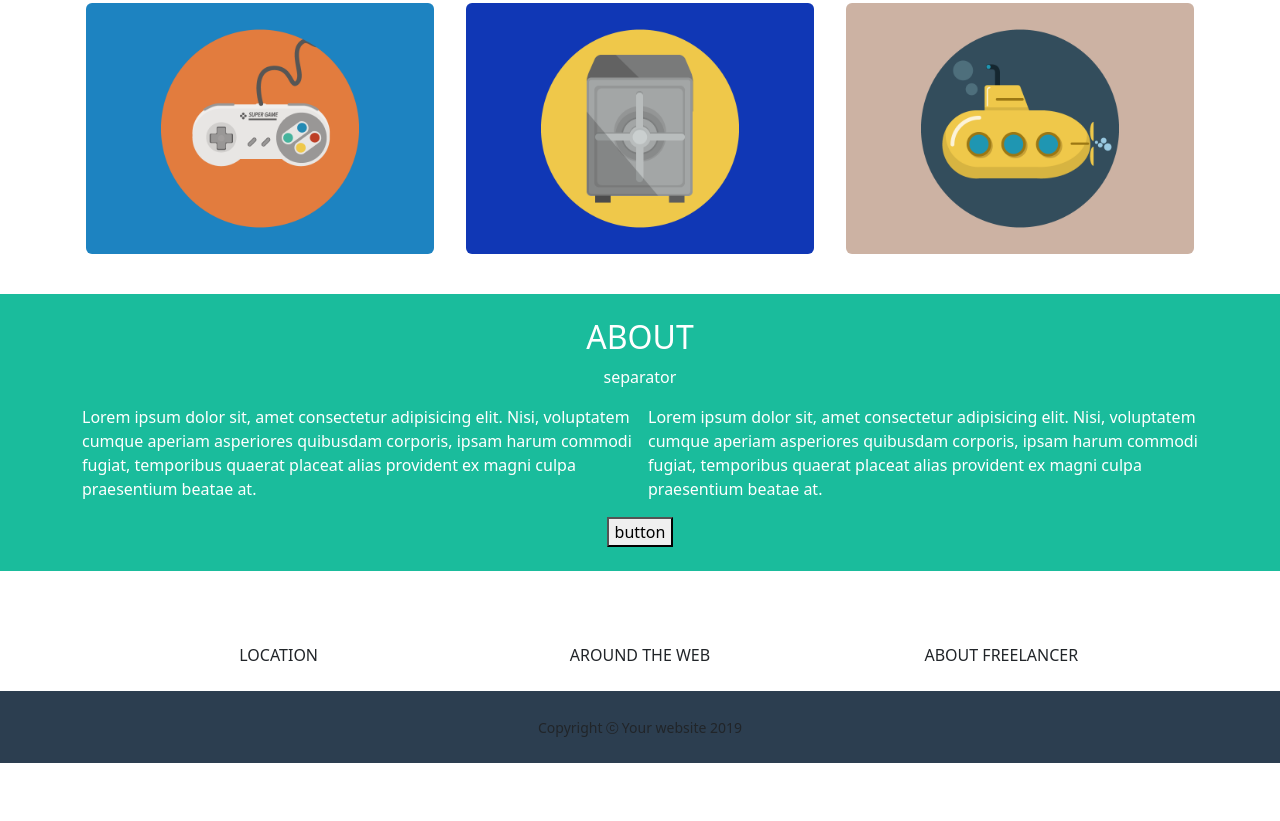
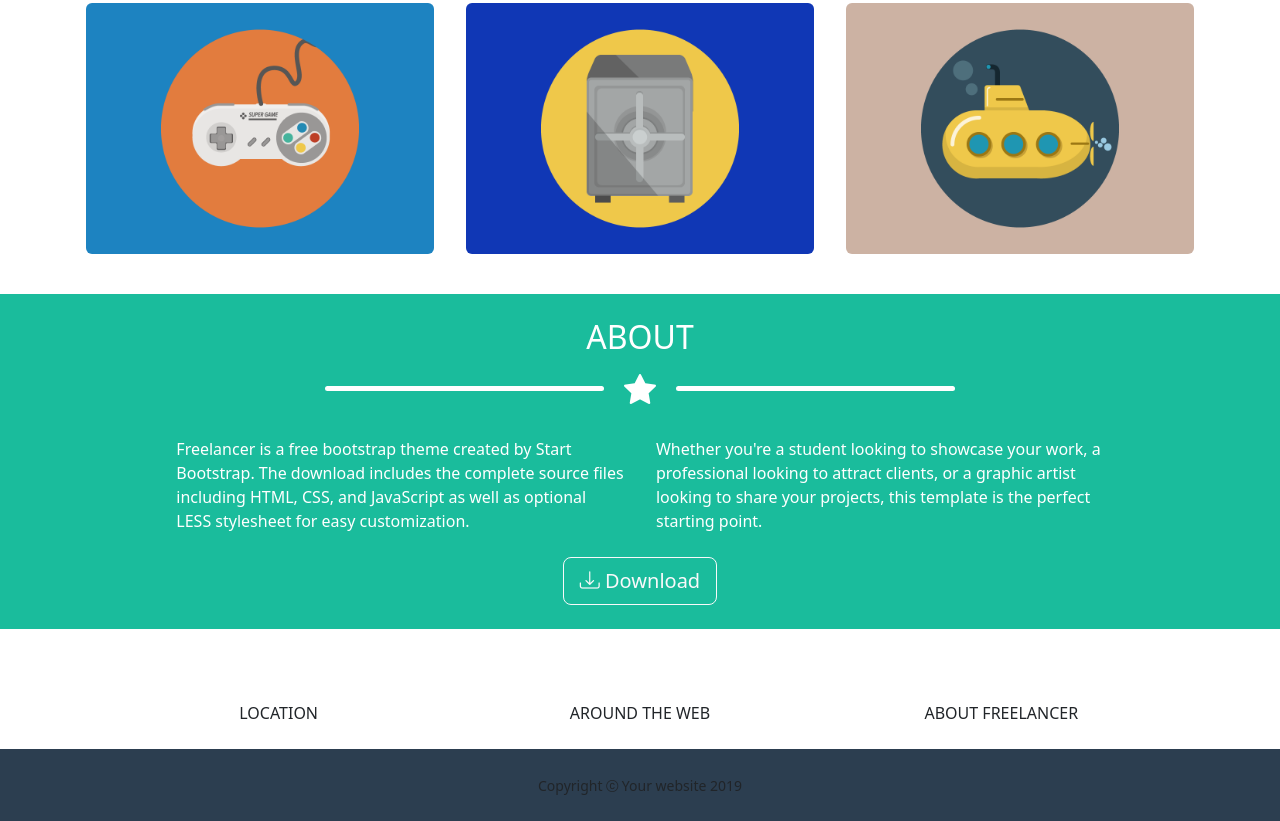
Before and after one commit to NicolaPlacentino/html-css-bootstrap-freelancer, a plain HTML site: page index.html in a window 1280 px wide. Shown: the part 974-1795 px from the top of the page. Before the commit the page ends 1737 px from the top, so only its background shows below. Drawn offline with nearby package versions, Linux system fonts and the light colour scheme.

Commit message:
completed section about

```diff
--- a/index.html
+++ b/index.html
@@ -110,18 +110,22 @@
                 <div class="row g-3">
                     <div class="col-12 text-center">
                         <h2>ABOUT</h2>
-                        <span class="d-block">separator</span>
+                        <div class="custom-star d-block mb-2">
+                            <span class="w-25 me-3  rounded d-inline-block align-middle"></span>
+                            <i class="bi bi-star-fill fs-2 align-middle"></i>
+                            <span class="w-25 ms-3  rounded d-inline-block align-middle"></span>
+                        </div>
                     </div>
 
-                    <div class="col-12 col-md-6">
-                        <p class="m-0">Lorem ipsum dolor sit, amet consectetur adipisicing elit. Nisi, voluptatem cumque aperiam asperiores quibusdam corporis, ipsam harum commodi fugiat, temporibus quaerat placeat alias provident ex magni culpa praesentium beatae at.</p>
+                    <div class="col-12 col-md-5 pe-md-3 offset-md-1">
+                        <p class="m-0">Freelancer is a free bootstrap theme created by Start Bootstrap. The download includes the complete source files including HTML, CSS, and JavaScript as well as optional LESS stylesheet for easy customization.</p>
                     </div>
-                    <div class="col-12 col-md-6">
-                        <p class="m-0">Lorem ipsum dolor sit, amet consectetur adipisicing elit. Nisi, voluptatem cumque aperiam asperiores quibusdam corporis, ipsam harum commodi fugiat, temporibus quaerat placeat alias provident ex magni culpa praesentium beatae at.</p>
+                    <div class="col-12 col-md-5 ps-md-3">
+                        <p class="m-0">Whether you're a student looking to showcase your work, a professional looking to attract clients, or a graphic artist looking to share your projects, this template is the perfect starting point.</p>
                     </div>
 
-                    <div class="col-12 text-center">
-                        <button>button</button>
+                    <div class="col-12 text-center mt-4">
+                        <button type="button" class="btn btn-outline-light btn-lg"><i class="bi bi-download"></i> Download</button>
                     </div>
                 </div>
             </div>
```
